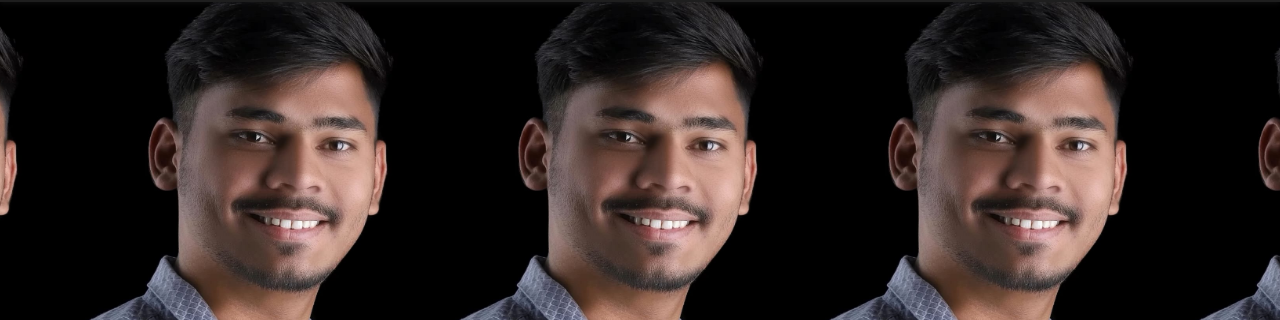
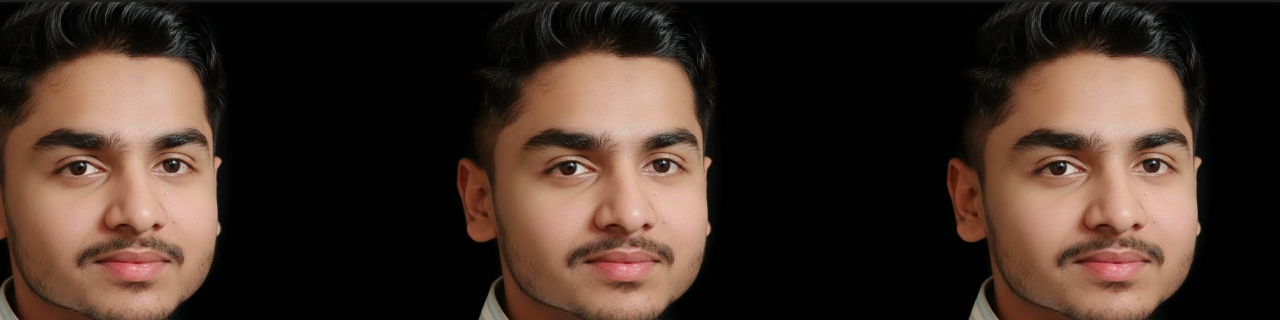
Before and after one commit to Asif-shaikh-dev/portfolio, a plain HTML site: page index.html in a window 1280 px wide. Shown: the part 61-381 px from the top of the page. Drawn offline with Linux system fonts and the light colour scheme.

Commit message:
Update background image and adjust size in style.css

```diff
--- a/style.css
+++ b/style.css
@@ -7,12 +7,12 @@
   body {
     font-family: 'Segoe UI', sans-serif;
     background: black;
-    background-image: url('./f62cd5af-2992-4e17-bdfa-8de357ac3ced.jfif');
+    background-image: url('./WhatsApp\ Image\ 2025-09-25\ at\ 18.34.23_a2842ed0.jpg');
     background-repeat: no-repeat;
 background-position: 0px 20px;
   /* background-position-y: center; */
   background-attachment: fixed;
-  background-size: 370px 600px; /* width height */
+  background-size: 490px 600px;
     color: #f0f0f0;
     scroll-behavior: smooth;
   }
```
Also changed, not shown: WhatsApp Image 2025-09-25 at 18.34.23_a2842ed0.jpg (added).
